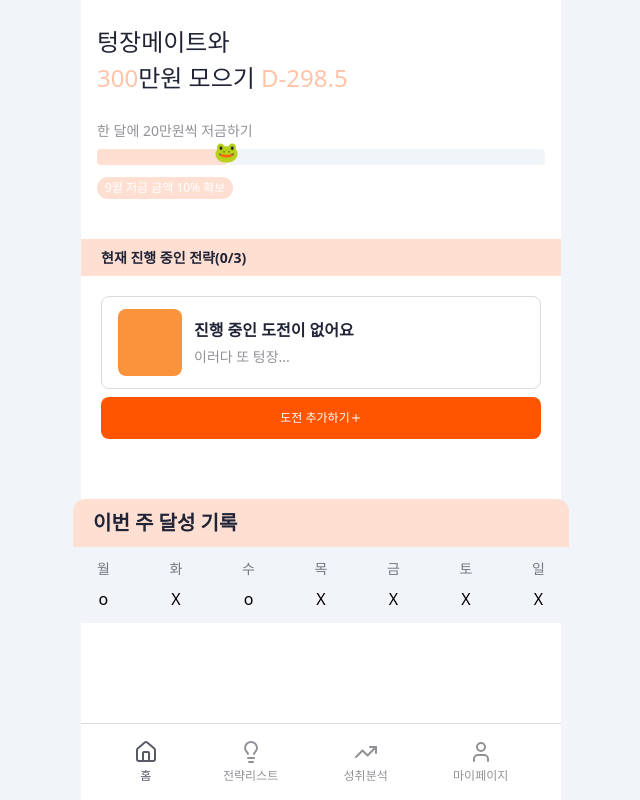
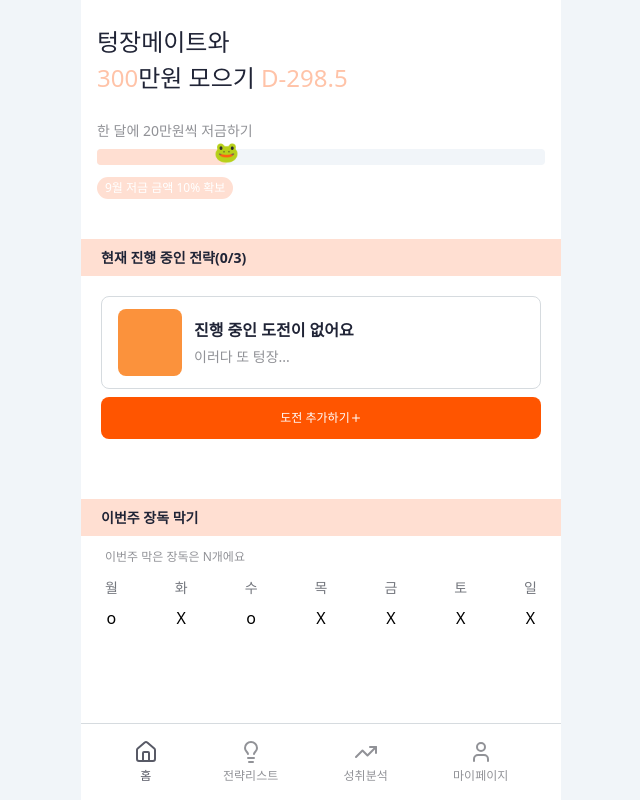
Before and after one commit to 9oormthon-univ/2025_SEASONTHON_TEAM_24_FE, a React (Vite) app: page / in a window 1280 px wide. Shown: the whole page, without its empty margins (319-959 px from the left). Built offline with nearby package versions, Linux system fonts and the light colour scheme.

Commit message:
Style: 주간 체크 리스트 스타일 변경

```diff
--- a/src/shared/components/goal/weeklyRecord.tsx
+++ b/src/shared/components/goal/weeklyRecord.tsx
@@ -12,13 +12,16 @@ function weeklyRecord(){
   };
   const recordKeys = ['mon', 'tue', 'wed', 'thu', 'fri', 'sat', 'sun'];
   return (
-    <div className='mt-10 -mx-6'>
-      <div className='bg-primary-100 flex items-center rounded-t-12 h-[48px] px-5'>
-        <h3 className="font-semibold text-gray-900 text-20">
-          이번 주 달성 기록
+    <div className='mt-10 -mx-[16px]'>
+      <div className='flex items-center px-5 py-8 bg-primary-100'>
+        <h3 className="font-semibold text-gray-900 text-14">
+          이번주 장독 막기
         </h3>
       </div>
-      <section className='px-6 py-3 bg-gray-100'>
+      <section className='px-24 py-12 bg-white'>
+        <div className=''>
+          <p className='mb-12 text-gray-500 text-12'>이번주 막은 장독은 N개에요</p>
+        </div>
         <div className="flex justify-between">
           {days.map((day, index) => {
             const isCompleted = weekly[recordKeys[index]];
```
Lines whose indentation alone changed are shown as unchanged.
